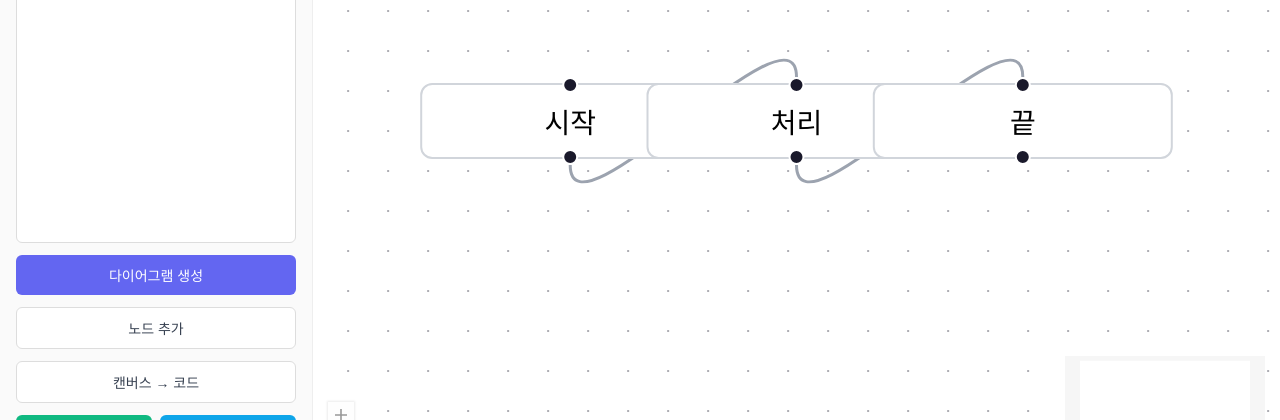
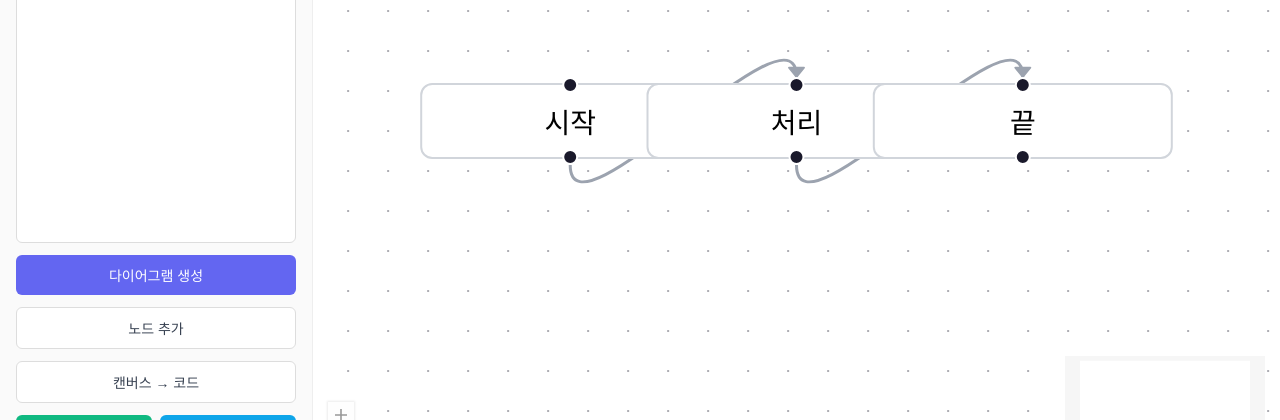
Before and after one commit to hayohio-bit/mermaid-studio, a React (Vite) app: page / in a window 1280 px wide. Shown: the part 279-699 px from the top of the page. Built offline with nearby package versions, Linux system fonts and the light colour scheme.

Commit message:
feat: 엣지 화살촉 표시
- 모든 엣지(flowchart·stateDiagram 변환, 드래그 연결)에 markerEnd 화살촉 추가
- 패널에서 선 색을 바꾸면 화살촉 색도 함께 변경

```diff
--- a/src/App.jsx
+++ b/src/App.jsx
@@ -2,7 +2,7 @@ import { useRef, useState, useCallback, useEffect } from 'react'
 import { toPng, toSvg } from 'html-to-image'
 import {
   ReactFlow, Background, Controls, MiniMap,
-  applyNodeChanges, applyEdgeChanges, addEdge
+  applyNodeChanges, applyEdgeChanges, addEdge, MarkerType
 } from '@xyflow/react'
 import '@xyflow/react/dist/style.css'
 import mermaid from 'mermaid'
@@ -113,6 +113,7 @@ function svgToFlow(svgEl) {
         // 라벨이 있는 엣지는 노드 레이어(z-index 0) 위로 올려서 라벨이 노드에 가려지지 않게 한다
         zIndex: label ? 1 : 0,
         style: { stroke: '#9ca3af', strokeWidth: 1.5 },
+        markerEnd: { type: MarkerType.ArrowClosed, color: '#9ca3af' },
         labelStyle: { fontSize: '12px' },
         labelBgStyle: { fill: '#ffffff', fillOpacity: 0.9 },
         labelBgPadding: [4, 2],
@@ -185,6 +186,7 @@ function stateSvgToFlow(svgEl, relations) {
     label: r.relationTitle || undefined,
     zIndex: r.relationTitle ? 1 : 0,
     style: { stroke: '#9ca3af', strokeWidth: 1.5 },
+    markerEnd: { type: MarkerType.ArrowClosed, color: '#9ca3af' },
     labelStyle: { fontSize: '12px' },
     labelBgStyle: { fill: '#ffffff', fillOpacity: 0.9 },
     labelBgPadding: [4, 2],
@@ -567,6 +569,7 @@ export default function App() {
           {
             ...connection,
             style: { stroke: '#9ca3af', strokeWidth: 1.5 },
+            markerEnd: { type: MarkerType.ArrowClosed, color: '#9ca3af' },
             labelStyle: { fontSize: '12px' },
             labelBgStyle: { fill: '#ffffff', fillOpacity: 0.9 },
             labelBgPadding: [4, 2],
@@ -657,6 +660,10 @@ export default function App() {
       }
       if (key === 'animated') {
         return { ...e, animated: value }
+      }
+      if (key === 'stroke') {
+        // 화살촉 색도 선 색과 함께 바꾼다
+        return { ...e, style: { ...e.style, stroke: value }, markerEnd: { ...e.markerEnd, type: MarkerType.ArrowClosed, color: value } }
       }
       return { ...e, style: { ...e.style, [key]: value } }
     }
```
